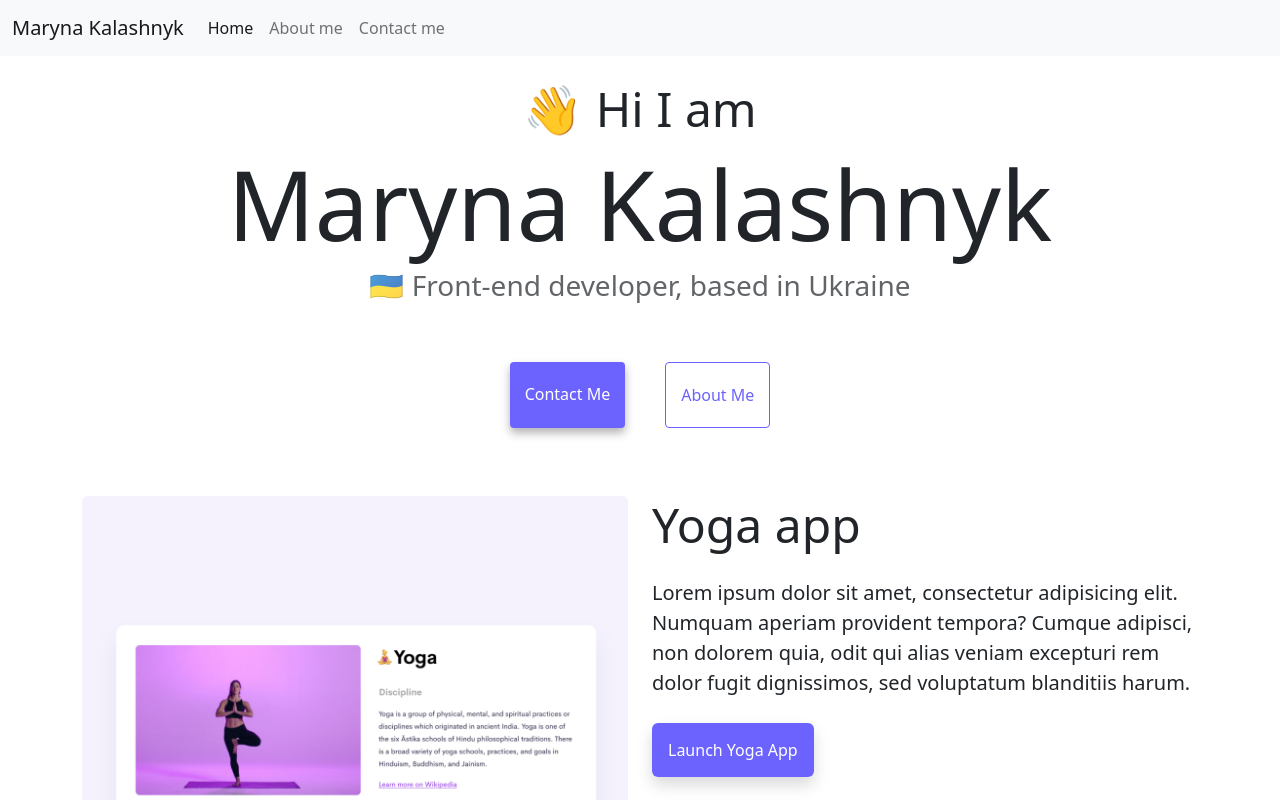
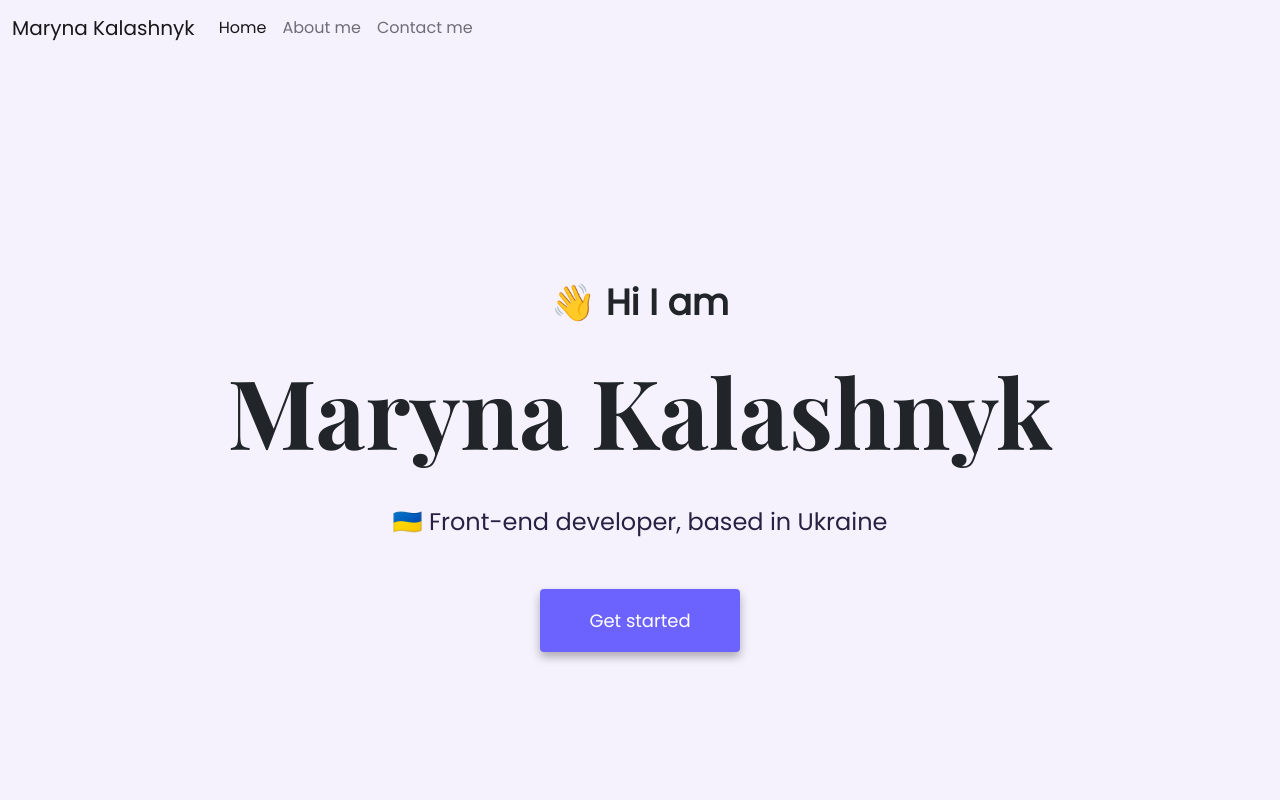
Before and after one commit to Maryna-ym/Portfolio-1.0, a plain HTML site: page index.html in a window 1280 px wide. Shown: the top 800 px of the page. Drawn offline with nearby package versions, Linux system fonts and the light colour scheme.

Commit message:
Corrected homepage style

```diff
--- a/index.html
+++ b/index.html
@@ -16,9 +16,16 @@
       integrity="sha384-rbsA2VBKQhggwzxH7pPCaAqO46MgnOM80zW1RWuH61DGLwZJEdK2Kadq2F9CUG65"
       crossorigin="anonymous"
     />
+    <link rel="preconnect" href="https://fonts.googleapis.com" />
+    <link rel="preconnect" href="https://fonts.gstatic.com" crossorigin />
+    <link
+      href="https://fonts.googleapis.com/css2?family=Playfair+Display:wght@700&family=Poppins&display=swap"
+      rel="stylesheet"
+    />
   </head>
   <body>
-    <nav class="navbar navbar-expand-lg bg-light fixed-top">
+    <div class="start-screen">
+      <nav class="navbar navbar-expand-lg fixed-top">
         <div class="container-fluid">
           <a class="navbar-brand" href="/" title="Homepage">Maryna Kalashnyk</a>
           <button
@@ -49,7 +56,10 @@
                 </a>
               </li>
               <li class="nav-item">
-              <a class="nav-link" href="/about.html#contact" title="Contact me"
+                <a
+                  class="nav-link"
+                  href="/about.html#contact"
+                  title="Contact me"
                   >Contact me
                 </a>
               </li>
@@ -57,15 +67,14 @@
           </div>
         </div>
       </nav>
-    <h2 class="text-center">👋 Hi I am</h2>
+      <p class="text-center hi-i-am">👋 Hi I am</p>
       <h1>Maryna Kalashnyk</h1>
       <h3>🇺🇦 Front-end developer, based in Ukraine</h3>
-    <div class="navigation-links">
       <a href="/about.html#contact" class="contact-link" title="Contact me"
-        >Contact me
-      </a>
-      <a href="/about.html" class="about-link" title="About me">About me</a>
+        >Get started</a
+      >
     </div>
+
     <div class="container">
       <div class="row mt-5">
         <div class="col-sm-6">
--- a/style.css
+++ b/style.css
@@ -5,51 +5,55 @@
 }
 
 body {
-  margin-top: 80px !important;
-}
-
-h1,
-h3 {
-  text-align: center;
-  margin: 0;
+  font-family: "Poppins", sans-serif !important;
 }
 
 h1 {
+  font-family: "Playfair Display", serif;
   font-size: 96px !important;
+  line-height: 128px !important;
 }
 
 h2 {
   font-size: 48px !important;
+  font-family: "Playfair Display", serif;
 }
 
 h3 {
-  font-size: 24px;
-  opacity: 0.7;
+  font-size: 24px !important;
+  line-height: 36px !important;
+  color: #272142;
+  margin-top: 30px !important;
+  margin-bottom: 49px !important;
 }
 
-.navigation-links {
+.start-screen {
+  padding-top: 276px;
+  height: 900px;
+  width: auto;
+  background-color: var(--secondary-color);
+  text-align: center;
+}
+
+.hi-i-am {
+  font-weight: bold;
+  font-size: 36px;
+}
+
+.contact-link {
   display: flex;
   margin-top: 40px;
   justify-content: center;
-}
-
-.navigation-links a {
-  margin: 20px;
+  margin: 20px auto;
+  width: 200px;
+  height: auto;
   border-radius: 4px;
-  padding: 20px 15px;
   text-decoration: none;
-  text-transform: capitalize;
-}
-
-.contact-link {
   background: var(--primary-color);
   box-shadow: var(--box-shadow);
   color: white;
-}
-
-.about-link {
-  color: var(--primary-color);
-  border: 1px solid var(--primary-color);
+  font-size: 18px;
+  padding: 18px 30px;
 }
 
 .homepage-link {
```
Also changed, not shown: about.html (+6 -0 lines). Lines whose indentation alone changed are shown as unchanged.
